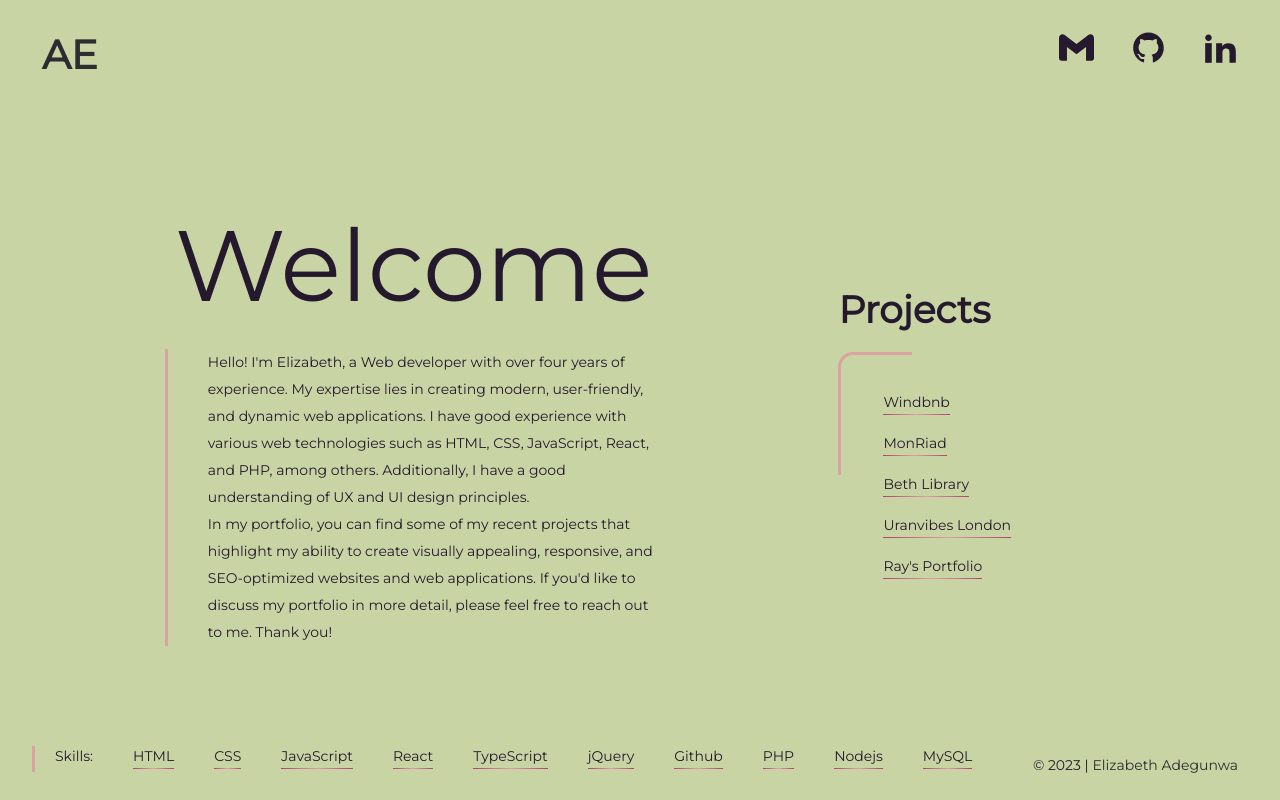
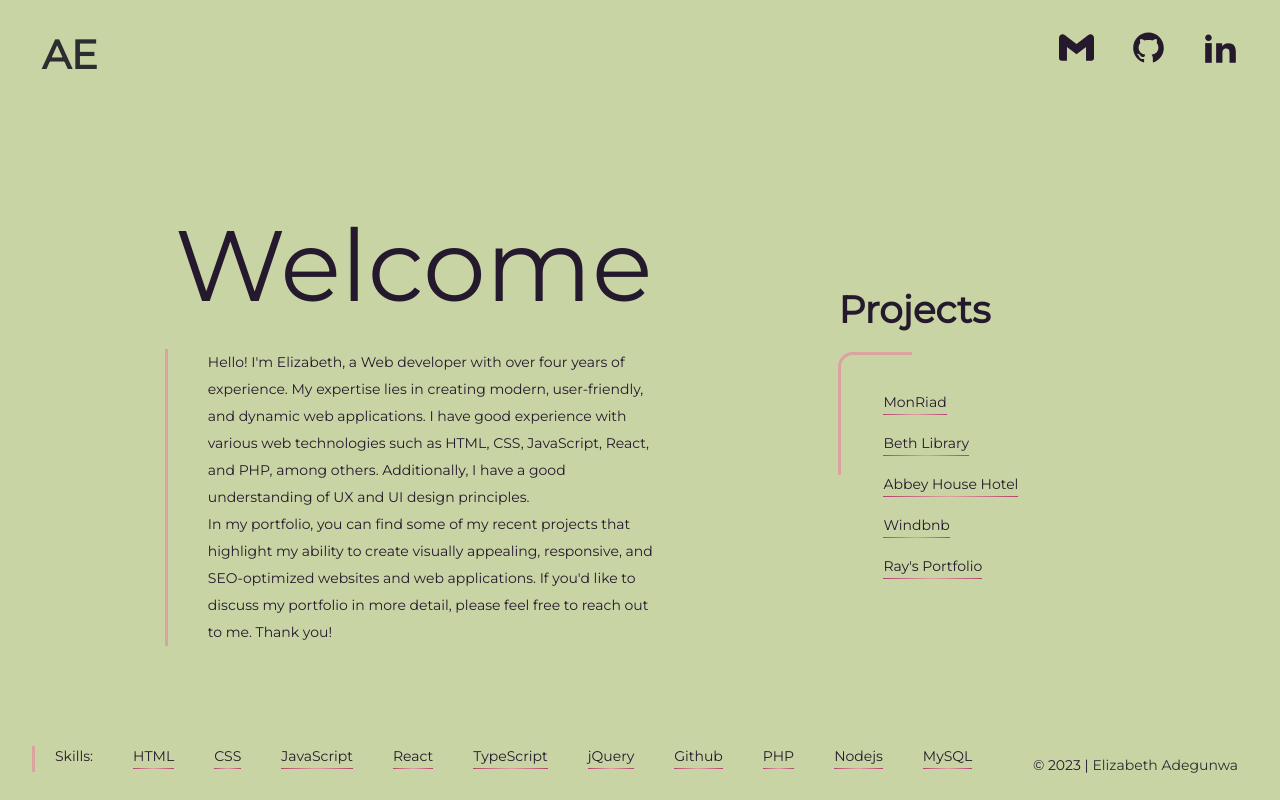
Before and after one commit to elizabethproj/stack-project, a React (Create React App) app: page / in a window 1280 px wide. Built offline with nearby package versions, Linux system fonts and the light colour scheme.

Commit message:
Update Project.js

```diff
--- a/src/componenets/Project.js
+++ b/src/componenets/Project.js
@@ -9,9 +9,6 @@ function Project({ toggle }) {
         </div>
         <div className="project-list-container">
           <ul className="list">
-            <li className="list-item" onClick={() => toggle("open1")}>
-              <span>Windbnb</span>
-            </li>
             <li className="list-item" onClick={() => toggle("open5")}>
               <span>MonRiad</span>
             </li>
@@ -19,7 +16,10 @@ function Project({ toggle }) {
               <span>Beth Library</span>
             </li>
             <li className="list-item" onClick={() => toggle("open3")}>
-              <span>Uranvibes London</span>
+              <span>Abbey House Hotel</span>
+            </li>
+            <li className="list-item" onClick={() => toggle("open1")}>
+              <span>Windbnb</span>
             </li>
             <li className="list-item" onClick={() => toggle("open2")}>
               <span>Ray's Portfolio</span>
```
